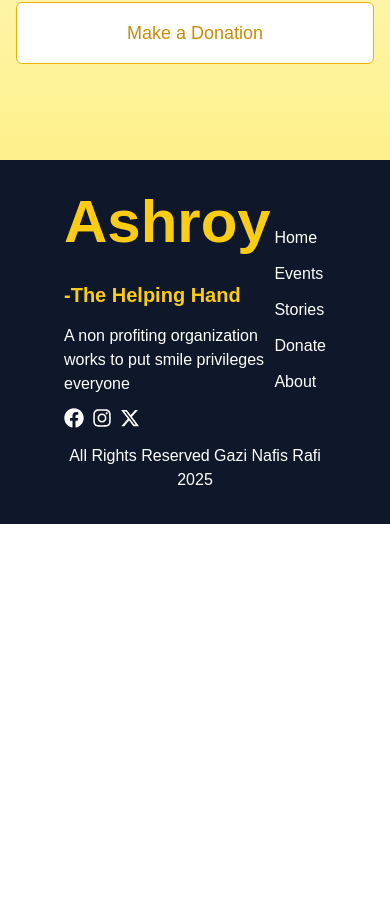
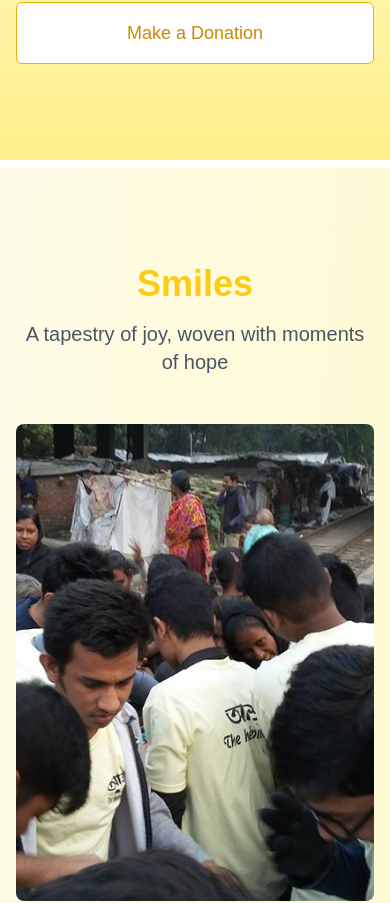
Before and after one commit to gaznafis007/ashroy-coonect, a Next.js app: page / in a window 390 px wide. Shown: the part 5612-6515 px from the top of the page. Before the commit the page ends 6136 px from the top, so only its background shows below. Built offline with nearby package versions, Linux system fonts and the light colour scheme; no server answers.

Commit message:
feedback and gallery component created

```diff
--- a/src/app/page.js
+++ b/src/app/page.js
@@ -1,3 +1,5 @@
+import Feedback from "@/components/Feedback/Feedback";
+import Gallery from "@/components/Gallery/Gallery";
 import Header from "@/components/Header/Header";
 import MotivationSection from "@/components/MotivationSection/MotivationSection";
 import OurEvents from "@/components/OurEvents/OurEvents";
@@ -15,6 +17,8 @@ export default function Home() {
         <Stats/>
         <UpcomingEvents/>
         <MotivationSection/>
+        <Gallery/>
+        <Feedback/>
       </div>
   );
 }
--- /dev/null
+++ b/src/components/Feedback/Feedback.jsx
@@ -0,0 +1,55 @@
+'use client';
+import React from 'react'
+import Button from '../Button/Button'
+
+ const Feedback = () =>{
+    const handleFeedback = (event) =>{
+        event.preventDefault()
+        const form = event.target
+        const name = form.name.value;
+        const email = form.email.value;
+        const phone = form.phone.value;
+        const message = form.message.value;
+        const feedback = {
+            name,
+            email,
+            phone,
+            message
+        }
+        console.log(feedback)
+        form.reset()
+    }
+return (
+    <section className='mx-4 md:mx-12 my-4 md:my-12'>
+        <div className="flex flex-col space-y-8 md:space-y-16 bg-yellow-400 rounded-xl p-12 md:p-24 items-center justify-center">
+            {/* text section */}
+            <div className="flex flex-col space-y-4">
+                <h2 className="font-semibold text-4xl text-center">Contact Us</h2>
+                <p className="font-thin text-center">Please feel free to give us any feedback and you can also let us know were should we go next</p>
+            </div>
+            {/* form section */}
+            <form onSubmit={handleFeedback} className='flex flex-col space-y-2 md:space-y-4 w-full md:w-1/2'>
+                <div className="flex flex-col space-y-3 md:space-y-6">
+                    <label className='font-thin text-xl md:text-2xl'>Your name</label>
+                    <input type="text" name="name" placeholder='John Doe' className="px-3 py-4 border border-yellow-600 text-gray-600 rounded-xl" />
+                </div>
+                <div className="flex flex-col space-y-3 md:space-y-6">
+                    <label className='font-thin text-xl md:text-2xl'>Your Email</label>
+                    <input type="text" name="email" placeholder='john@gmail.com' className="px-3 py-4 border border-yellow-600 text-gray-600 rounded-xl" />
+                </div>
+                <div className="flex flex-col space-y-3 md:space-y-6">
+                    <label className='font-thin text-xl md:text-2xl'>Contact No</label>
+                    <input type="text" name="phone" placeholder='015XXXXX' className="px-3 py-4 border border-yellow-600 text-gray-600 rounded-xl" />
+                </div>
+                <div className="flex flex-col space-y-3 md:space-y-6">
+                    <label className='font-thin text-xl md:text-2xl'>Message</label>
+                    <textarea type="text" name="message" placeholder='you message' className="px-3 py-4 border border-yellow-600 text-gray-600 rounded-xl" rows={3}></textarea>
+                </div>
+                <Button type={'submit'} bg={'bg-black'}>Send us</Button>
+            </form>
+        </div>
+    </section>
+)
+}
+
+export default Feedback
--- a/src/components/Footer/page.jsx
+++ b/src/components/Footer/page.jsx
@@ -6,7 +6,7 @@ import { FaXTwitter } from "react-icons/fa6";
 
 const Footer = () => {
   return (
-    <footer className="bg-slate-900 px-16 py-8 md:px-24 md:py-12">
+    <footer className="bg-slate-900 px-16 py-8 md:px-24 md:py-12 mt-8 md:mt-16">
       <div className="flex flex-row justify-between items-center">
       <div className="space-y-3">
         <Link href={"/"} className="text-6xl text-yellow-400 font-semibold">
--- /dev/null
+++ b/src/components/Gallery/Gallery.jsx
@@ -0,0 +1,129 @@
+"use client"
+import { useState, useRef, useEffect } from "react"
+import { motion, AnimatePresence } from "framer-motion"
+import Image from "next/image"
+
+const images = [
+  { src: "/assets/images/1.jpg", width: 300, height: 400 },
+  { src: "/assets/images/2.jpg", width: 400, height: 300 },
+  { src: "/assets/images/3.jpg", width: 300, height: 500 },
+  { src: "/assets/images/4.jpg", width: 500, height: 300 },
+  { src: "/assets/images/5.jpg", width: 400, height: 400 },
+  { src: "/assets/images/6.jpg", width: 300, height: 300 },
+  { src: "/assets/images/7.jpg", width: 300, height: 500 },
+  { src: "/assets/images/8.jpg", width: 300, height: 400 },
+  { src: "/assets/images/9.jpg", width: 400, height: 300 },
+  { src: "/assets/images/10.jpg", width: 400, height: 400 },
+  { src: "/assets/images/11.jpg", width: 500, height: 300 },
+  { src: "/assets/images/12.jpg", width: 300, height: 400 },
+]
+
+const GalleryImage = ({ src, width, height, setSelectedImage }) => {
+  return (
+    <motion.div
+      className="relative overflow-hidden rounded-lg cursor-pointer"
+      style={{
+        width: "100%",
+        paddingBottom: `${(height / width) * 100}%`,
+      }}
+      initial={{ opacity: 0, y: 20 }}
+      animate={{ opacity: 1, y: 0 }}
+      transition={{ duration: 0.5 }}
+      whileHover={{ scale: 1.05 }}
+      onClick={() => setSelectedImage({ src, width, height })}
+    >
+      <Image
+        src={src || "/placeholder.svg"}
+        alt="Gallery image"
+        layout="fill"
+        objectFit="cover"
+        className="transition-transform duration-300 ease-in-out transform hover:scale-110"
+      />
+    </motion.div>
+  )
+}
+
+export default function Gallery() {
+  const [selectedImage, setSelectedImage] = useState(null)
+  const [columns, setColumns] = useState(3)
+  const galleryRef = useRef(null)
+
+  useEffect(() => {
+    const updateColumns = () => {
+      if (window.innerWidth < 640) {
+        setColumns(1)
+      } else if (window.innerWidth < 1024) {
+        setColumns(2)
+      } else {
+        setColumns(3)
+      }
+    }
+
+    updateColumns()
+    window.addEventListener("resize", updateColumns)
+    return () => window.removeEventListener("resize", updateColumns)
+  }, [])
+
+  const getColumnImages = (columnIndex) => {
+    return images.filter((_, index) => index % columns === columnIndex)
+  }
+
+  return (
+    <section className="py-24 bg-gradient-to-br from-yellow-50 to-yellow-100">
+      <div className="container mx-auto px-4">
+        <motion.h2
+          className="text-4xl md:text-5xl font-bold text-center mb-4 text-yellow-400"
+          initial={{ opacity: 0, y: -50 }}
+          animate={{ opacity: 1, y: 0 }}
+          transition={{ duration: 0.5 }}
+        >
+          Smiles
+        </motion.h2>
+        <motion.p
+          className="text-xl md:text-2xl text-center mb-12 text-gray-600"
+          initial={{ opacity: 0, y: 50 }}
+          animate={{ opacity: 1, y: 0 }}
+          transition={{ duration: 0.5, delay: 0.2 }}
+        >
+          A tapestry of joy, woven with moments of hope
+        </motion.p>
+        <div ref={galleryRef} className="grid grid-cols-1 sm:grid-cols-2 lg:grid-cols-3 gap-4">
+          {[...Array(columns)].map((_, columnIndex) => (
+            <div key={columnIndex} className="flex flex-col space-y-4">
+              {getColumnImages(columnIndex).map((image, index) => (
+                <GalleryImage key={index} {...image} setSelectedImage={setSelectedImage} />
+              ))}
+            </div>
+          ))}
+        </div>
+      </div>
+      <AnimatePresence>
+        {selectedImage && (
+          <motion.div
+            className="fixed inset-0 bg-black bg-opacity-90 flex items-center justify-center z-50"
+            initial={{ opacity: 0 }}
+            animate={{ opacity: 1 }}
+            exit={{ opacity: 0 }}
+            onClick={() => setSelectedImage(null)}
+          >
+            <motion.div
+              className="relative"
+              initial={{ scale: 0.8, rotate: -10 }}
+              animate={{ scale: 1, rotate: 0 }}
+              exit={{ scale: 0.8, rotate: 10 }}
+              transition={{ type: "spring", stiffness: 200, damping: 20 }}
+            >
+              <Image
+                src={selectedImage.src || "/placeholder.svg"}
+                alt="Selected gallery image"
+                width={selectedImage.width * 1.5}
+                height={selectedImage.height * 1.5}
+                objectFit="contain"
+              />
+            </motion.div>
+          </motion.div>
+        )}
+      </AnimatePresence>
+    </section>
+  )
+}
```
